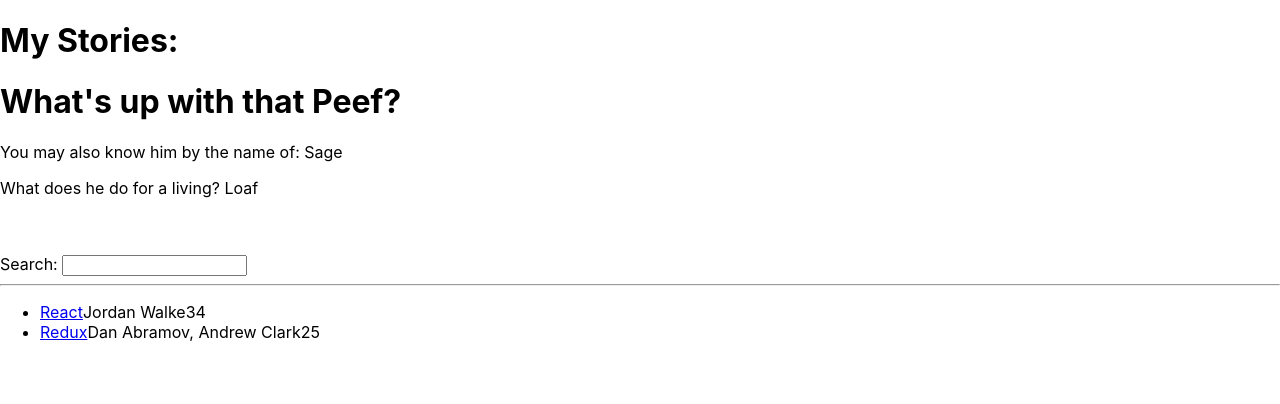
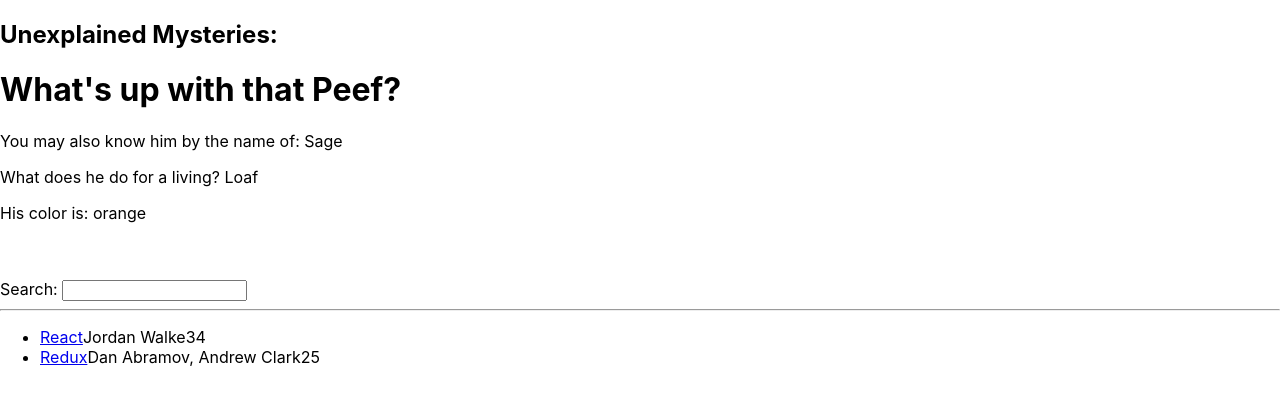
Before and after one commit to QuantumGiraffe/code-sandbox, a React (Create React App) app: page / in a window 1280 px wide. Shown: the top 404 px of the page. Built offline with nearby package versions, Linux system fonts and the light colour scheme.

Commit message:
arrow functions

```diff
--- a/public/index.html
+++ b/public/index.html
@@ -24,7 +24,7 @@
       work correctly both with client-side routing and a non-root public URL.
       Learn how to configure a non-root public URL by running `npm run build`.
     -->
-    <title>React App</title>
+    <title>Super Amazing React App</title>
   </head>
   <body>
     <noscript>You need to enable JavaScript to run this app.</noscript>
--- a/src/App.js
+++ b/src/App.js
@@ -27,12 +27,16 @@ const list = [
 // The above simulates information that you could get from an API or other information sources
 // Below we will see what we can do to present this information
 
-function App() {
+// function App() {    - this is the original way to write a function
+const App = () => {
+// ^^^ This is an arrow function! Apparently, they are good because they can be "used more concisely"
 
-  function List() {
+  // function List() {
+    const List = () => {
     return(
       <ul>
-      {list.map(function (item) {
+      {/* {list.map(function (item) {            ------ Refactor below */}
+      {list.map((item) => {
         return (
           // It is literally just JS mixed with HTML! JS is in brackets, HTML is outside brackets (but always
           // Within "return()" within a function)
@@ -47,23 +51,27 @@ function App() {
         );
       })}
     </ul>
+  )}
+
+  const Search = () => {
+    return(
+      <div>
+          <label htmlFor="search">Search: </label>
+          <input id="search" type="text" />
+      </div>
     )
+  }
 
 
+  return (
+    <div>
+      <h2>Unexplained Mysteries:</h2>
 
+      <Header />
 
-  }
-  return (
-
-    <div>
-
-      <h1>My Stories:</h1>
-
-      < Header />
-
-
-      <label htmlFor="search">Search: </label>
-      <input id="search" type="text" />
+      <Search />
+      {/* <label htmlFor="search">Search: </label>
+      <input id="search" type="text" /> */}
 
       <hr />
       {/* this creates a horizontal line to break up page */}
@@ -90,13 +98,31 @@ function App() {
 
       <List />
 
+
+
+
     </div>
   );
 }
 
+
+
+
+
+
+
+// ^^^^^ WTF is up with that?? when I put the Search function right underneath the List function
+// (but before the App function, it said Search "is defined but not used". Now that it is
+// below the App function it works perfectly, why??? why couldn't it work before? )
+
+// ^^^ This is so strange, before it absolutely would not let me write Search above App. Now it does -
+// I switched it with the List component, had no issues, then when I added it above, still no issues.
+// -------------Maybe that was a bug with VS Code? Very strange!!!!
+
+
 export default App;
 
-
+// Item component and Search component are LEAF components (no components come from them (no children))
 
 
 
--- a/src/components/Header.js
+++ b/src/components/Header.js
@@ -9,13 +9,22 @@ const cat = {
     nickname: "Puffins",
 }
 
+function getColor(color){
+    return color;
+}
+
 export default function Header() {
+    // export default const Header = () => {     --- React does not like this. I think it's because
+    // "export default" is only made to work with a regular function
 
     // const cat = {
     //     name: 'Sage',
     //     occupation: 'loaf',
     //     nickname: "Puffins",
     // }
+    // ^^^^^^ An object needs to be defined BEFORE THE FUNCTION, NOT INSIDE!
+
+
 
     function Puffins() {
         return(
@@ -33,6 +42,7 @@ export default function Header() {
     <h1>What's up with that Peef?</h1>
     <p> You may also know him by the name of: <Puffins /> </p>
     <p> What does he do for a living? {cat.occupation} </p>
+    <p> His color is: {getColor("orange")}</p>
 
     {/* ^^^ two ways to write out attributes! The 2nd one is direct JS and the 1st one is using a React component */}
     <br />
```
Also changed, not shown: src/components/Constructors.js (added, +27 -0 lines), src/index.js (+8 -1 lines), 1 other file (tests, documents, lock files or other folders).
